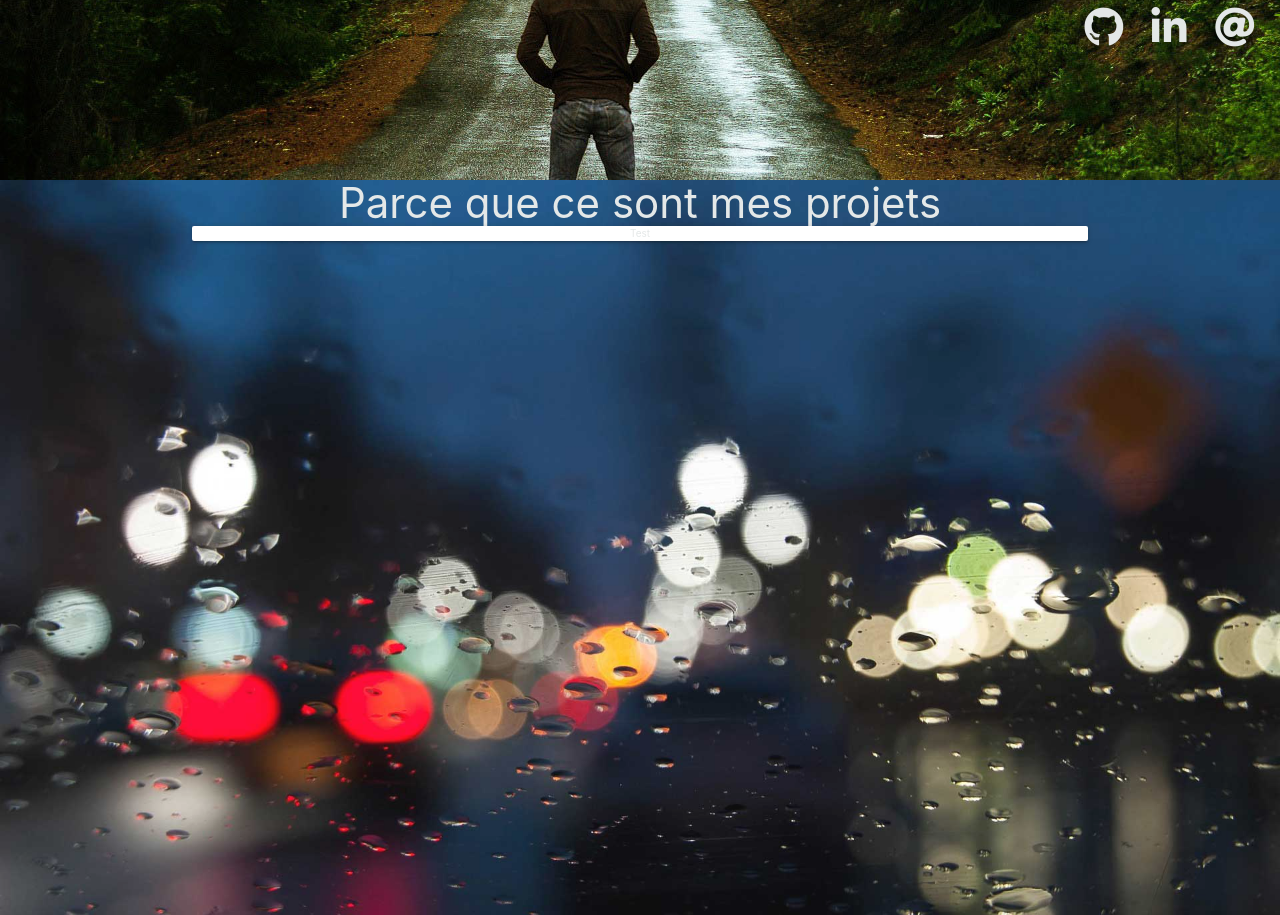
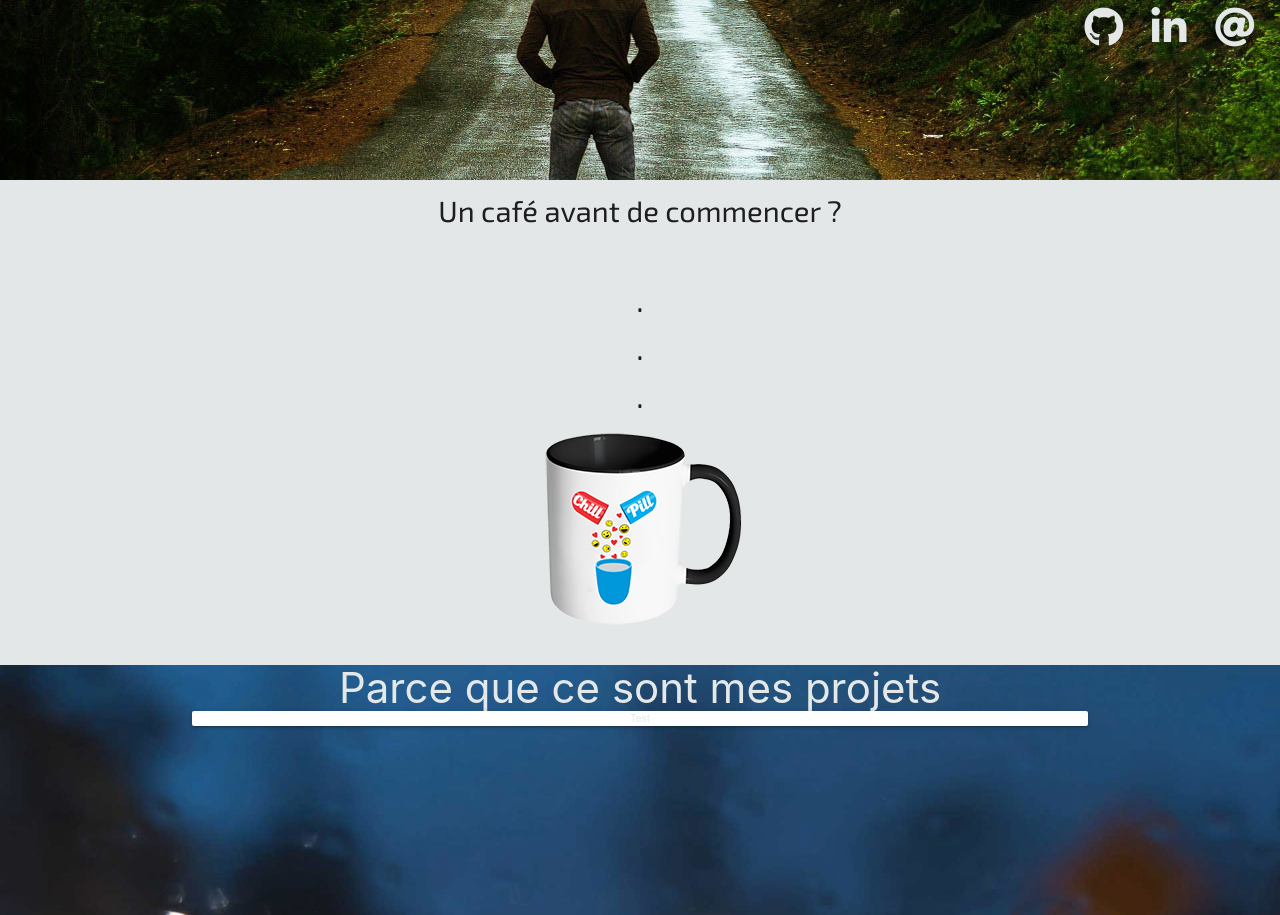
Before and after one commit to loanpasionek/PortfolioChill_Symfony, a Symfony app: template templates/page/index.html.twig in a window 1280 px wide. Shown: the part 620-1535 px from the top of the page. Run offline with Twig, Linux system fonts and the light colour scheme; the template is opened without the code that fills it, so the values that code supplies are empty; some libraries are stand-ins or nearby versions; some web fonts are replaced.

Commit message:
Ajout d'une section intermédiaire entre la présentation personnelle et les projets

```diff
--- a/public/css/style.css
+++ b/public/css/style.css
@@ -67,11 +67,13 @@ body{overflow-x:hidden;}
             .w300p{width:300px;}
             .w165p{width:165px;}
 
-/* ----------------------- Margins ----------------------- */
+/* ----------------------- Margins & Paddings ----------------------- */
 
             .mtop75p{margin-top:75px;}
             .mtop45p{margin-top:45px;}
             .mtop20p{margin-top:20px;}
+            .pding15p{padding:15px;}
+
             .nomargin{margin: 0;}
             .nopadding{padding:0;}
 
@@ -88,8 +90,7 @@ body{overflow-x:hidden;}
             .jccenter{justify-content: center;}
             .aicenter{align-items:center;}
             .txtcenter{text-align:center;}
-            .hidden{visibility:hidden;
-         }
+            .hidden{visibility:hidden;}
 
 
             /* Positions */
--- a/public/js/script.js
+++ b/public/js/script.js
@@ -52,6 +52,7 @@ $('a[href^="#"]').on('click', function(event) {
         var containerNav = $('#containerNav');
         var nav = $('nav');
         var navHeight = nav.height();
+        var interludeHeight = $('#interlude').height();
         var windowHeight = $(window).height();
         var presentation = $('#presentation');
         var coloredChar1 = $('.coloredChars1');  /* Toutes les lettres orange sauf le "C" de Code */
--- a/templates/page/index.html.twig
+++ b/templates/page/index.html.twig
@@ -46,6 +46,20 @@
 
     </section> -->
 
+    <section id="interlude" class="bgcolor2 center fs32 exo2 pding15p">
+<h3 class="nomargin nopadding">Un café avant de commencer ?</h3>
+
+<br>
+
+. <br>
+. <br>
+. <br>
+
+
+<img src="img/tasse_chill.png" alt="tasse">
+
+    </section>
+
         <!-- Section présentation des projets -->
 
     <section id="projets" class="row slide2 slide2-sm color3 h100minusNav h100minusNav-sm bgOpacity95">
```
